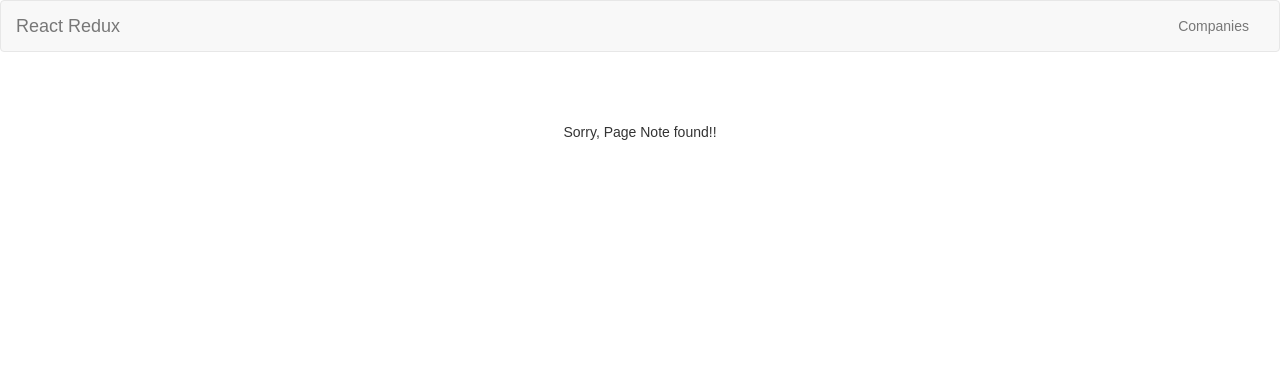
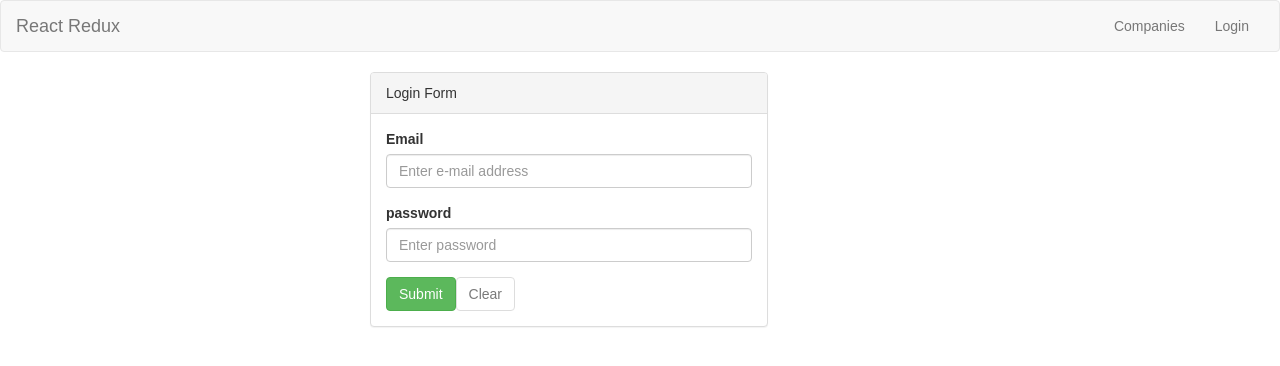
Before and after one commit to maimitp9/react_redux, a React (Create React App) app: page /auth/login in a window 1280 px wide. Shown: the top 366 px of the page. Built offline with nearby package versions, Linux system fonts and the light colour scheme.

Commit message:
login form

```diff
--- a/src/Routes/Routes.js
+++ b/src/Routes/Routes.js
@@ -11,6 +11,8 @@ import ListCompaniesContainer from "../containers/companiesContainer/ListCompani
 import ShowCompanyContainer from "../containers/companiesContainer/ShowCompanyContainer"; //company peofile
 import NewCompanyContainer from '../containers/companiesContainer/NewCompanyContainer'; // new company
 import EditCompanyContainer from '../containers/companiesContainer/EditCompanyContainer'; // edit company
+
+import Login from '../components/auth/login'
 
 export default()=>(
   <Switch>
@@ -26,6 +28,7 @@ export default()=>(
     <Route path="/company/new" exact component={NewCompanyContainer}/>
     <Route path="/company/:id/profile" exact component={ShowCompanyContainer} />
     <Route path="/company/:id/edit" exact component={EditCompanyContainer} />
+    <Route path="/auth/login" exact component={Login} />
 
     {/*  always at the end */}
     <Route component={NotFound} />
--- /dev/null
+++ b/src/components/auth/login.js
@@ -0,0 +1,42 @@
+import React, { Component} from 'react';
+import { Field, reduxForm } from 'redux-form';
+import renderField from '../../components/renderField';
+
+class Login extends Component {
+  submitLoginForm(values) {
+    console.log(values)
+  }
+  render(){
+    const { handleSubmit, pristine, reset, submitting } = this.props;
+    return(
+      <div className="col-md-offset-3">
+        <div className="col-md-6">
+          <div className='panel panel-default'>
+            <div className='panel-heading'>Login Form</div>
+            <div className='panel-body'>
+              <form onSubmit={handleSubmit(this.submitLoginForm)} >
+                <Field name='email' type='email' label='Email' placeholder='Enter e-mail address' component={renderField} validate={email} />
+                <Field name='password' type='password' label='password' placeholder="Enter password" component = {renderField} validate={required} />
+                <button type="submit" disabled={submitting} className="btn btn-success">Submit</button>
+                <button type="button" disabled={pristine || submitting} onClick={reset} className="btn btn-default">Clear</button>
+              </form>
+            </div>
+          </div>
+        </div>
+      </div>
+    )
+  }
+}
+// Email validation
+const email = value =>
+  value && !/^[A-Z0-9._%+-]+@[A-Z0-9.-]+\.[A-Z]{2,4}$/i.test(value)
+  ? 'Invalid email address'
+  : undefined
+
+// field reqired
+const required = value => (value ? undefined : 'Password field is required')
+
+
+export default reduxForm({
+  form: 'Login'
+})(Login);
--- a/src/components/feedbacks/NewFeedback.js
+++ b/src/components/feedbacks/NewFeedback.js
@@ -15,7 +15,7 @@ class NewFeedback extends Component{
   }
 
   render(){
-    const {feedback, error, loading} = this.props.createdFeedback;
+    const {error, loading} = this.props.createdFeedback;
     const employee_id = this.props.employee_id;
     const company_id = this.props.company_id;
     const feedback_list = this.props.feedback_list;
--- a/src/components/pagination/Pagination.js
+++ b/src/components/pagination/Pagination.js
@@ -12,7 +12,7 @@ class Pagination extends Component {
   }
 
   render() {
-    const { data, currentData, currentPage, perPage, loading} = this.props.pagination_list;
+    const { data, perPage, loading} = this.props.pagination_list;
     if(loading){
       return <h3 className="text-center">Loading</h3>
     }
--- a/src/components/users/UserForm.js
+++ b/src/components/users/UserForm.js
@@ -51,6 +51,13 @@ class UserForm extends Component{
           placeholder="Enter Email"
           component={renderField}
           validate={email} />
+        <Field
+          name="password"
+          type="password"
+          label="Password"
+          placeholder="Enter Password"
+          component={renderField}
+          validate={required} />
         <Field component={UploadFile} name='avatar' onChange={this.imagePreview.bind(this)} />
         { imgSrc && <img src={this.state.imgSrc} alt="" />  }
 
--- a/src/layout/Header.js
+++ b/src/layout/Header.js
@@ -20,6 +20,7 @@ class Header extends Component{
 			    <div className="collapse navbar-collapse" id="bs-example-navbar-collapse-1">
 			      <ul className="nav navbar-nav navbar-right">
 							<li><Link to="/companies">Companies</Link></li>
+							<li><Link to="/auth/login">Login</Link></li>
 							{/* <li><Link to="/users">Users</Link></li> */}
 			      </ul>
 			    </div>
```
